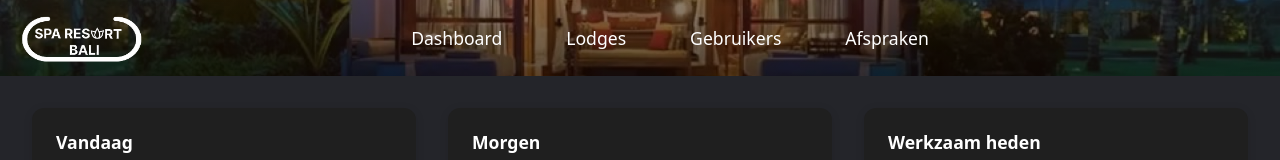
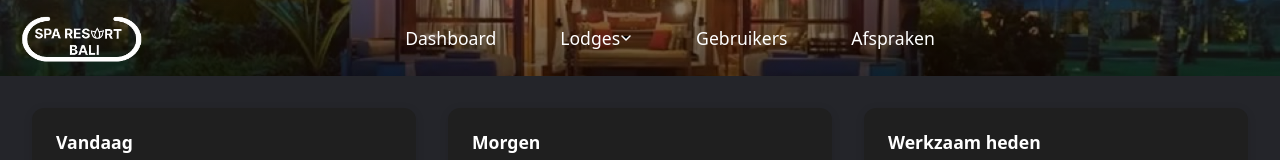
Before and after one commit to S1mpleDimplee/sparesort-frontend, a React (Create React App) app: page /dashboard in a window 1280 px wide. Shown: the top 160 px of the page. Built offline with nearby package versions, Linux system fonts and the light colour scheme.

Commit message:
Refactor NavbarDashboard: implement dropdown navigation for subitems and clean up old styles

```diff
--- a/src/Navbars/Navbardashboard/NavbarDashboard.css
+++ b/src/Navbars/Navbardashboard/NavbarDashboard.css
@@ -1,3 +1,4 @@
+/* Keep your existing navbar-dash styles */
 .navbar-dash {
   background: linear-gradient(#0000001a, rgba(0, 0, 0, 0.4)),
     url("../../media/homeimg.png") center/cover no-repeat;
@@ -29,6 +30,7 @@
   flex: 1 !important;
   justify-content: center !important;
   margin: 0 2rem;
+  position: relative; /* Added for dropdown positioning */
 }
 
 .nav-dash-link {
@@ -40,6 +42,8 @@
   cursor: pointer;
   position: relative;
   transition: all 0.3s ease;
+  display: flex;
+  align-items: center;
 }
 
 .nav-dash-link::after {
@@ -53,7 +57,6 @@
   transition: width 0.3s ease;
 }
 
-
 .nav-dash-link:hover::after,
 .nav-dash-link.active::after {
   width: 100%;
@@ -63,109 +66,4 @@
   color: #ffffff;
 }
 
-.navbar-dash-login-btn {
-  padding: 0.4rem 1.5rem;
-  background: transparent;
-  color: white;
-  margin-top: 1.5vh !important;
-  border: 2px solid #ff9f10;
-  border-radius: 30px;
-  font-size: 1rem;
-  margin-left: 19vw;
-  font-weight: 600;
-  cursor: pointer;
-  transition: all 0.3s ease;
-  white-space: nowrap;
-}
-
-.navbar-dash-login-btn:hover {
-  background: white;
-  color: #2b2b2b;
-  transform: translateY(-2px);
-  box-shadow: 0 4px 15px rgba(255, 255, 255, 0.3);
-}
-
-.navbar-dash-login-btn:active {
-  transform: translateY(0);
-}
-
-
-.nav-dropdown {
-  position: relative;
-  display: inline-block;
-}
-
-.nav-link .nav-arrow {
-  margin-left: 0.5rem;
-  transition: transform 0.3s ease;
-  vertical-align: middle;
-}
-
-.nav-link .nav-arrow.open {
-  transform: rotate(180deg);
-}
-
-.nav-dropdown-menu {
-  position: absolute;
-  left: 180%;
-  transform: translateX(-50%);
-  background: var(--lightcard);
-  border-radius: 12px;
-  border-top-left-radius: 0px;
-  border-bottom-left-radius: 0px;
-  box-shadow: 0 10px 40px rgba(0, 0, 0, 0.4);
-  backdrop-filter: blur(10px);
-  border: 1px solid rgba(255, 255, 255, 0.1);
-  overflow: hidden;
-  color : var(--text);
-  z-index: 1001;
-  min-width: 200px;
-  animation: dropdownFadeIn 0.5s ease-out;
-  margin: 0;
-  width: max-content;
-}
-
-/* .nav-dropdown-menu:not(:hover):not(.nav-item:hover) {
-  animation: dropdownFadeOut 0.3s ease-out forwards;
-} */
-
-.nav-dropdown-item {
-  display: block;
-  padding: 0.7rem 1.5rem;
-  color: var(--text);
-  text-decoration: none;
-  font-size: 1.05rem;
-  font-weight: 500;
-  transition: background 0.3s ease, color 0.3s ease;
-  border-bottom: #575757 1px solid;
-}
-
-.nav-dropdown-item:hover {
-  background: rgba(255, 255, 255, 0.1);
-  color: #ffffff;
-}
-@keyframes dropdownFadeIn {
-  from {
-    opacity: 0;
-    transform: translateX(-50%) translateY(-10px);
-  }
-  to {
-    opacity: 1;
-    transform: translateX(-50%) translateY(0);
-  }
-}
-
-@keyframes dropdownFadeOut {
-  from {
-    opacity: 1;
-    transform: translateX(-50%) translateY(0);
-  }
-  to {
-    opacity: 0;
-    transform: translateX(-50%) translateY(-10px);
-  }
-}
-
-.navbar-nav {
-  position: relative;
-}
+/* Remove all the old .nav-dropdown styles and keep only the new .nav-dash-dropdown styles above */
--- a/src/Navbars/Navbardashboard/NavbarDashboard.js
+++ b/src/Navbars/Navbardashboard/NavbarDashboard.js
@@ -1,9 +1,10 @@
-import React, { useEffect, useState } from 'react';
-import './NavbarDashboard.css';
-import logo from '../../media/logo.png'
-import { useNavigate } from 'react-router-dom';
+import React, { useEffect, useState } from "react";
+import "./NavbarDashboard.css";
+import logo from "../../media/logo.png";
+import { useNavigate } from "react-router-dom";
+
 const NavbarDashboard = () => {
-
+  const [activeDropdown, setActiveDropdown] = useState(null);
   const [role, setRole] = useState(4);
 
   useEffect(() => {
@@ -84,7 +85,7 @@ const NavbarDashboard = () => {
         label: "Rapporten",
         path: "/dashboard/rapporten",
         description: "Business intelligence",
-      }
+      },
     ],
     // Manager (role 4)
     4: [
@@ -99,6 +100,20 @@ const NavbarDashboard = () => {
         label: "Lodges",
         path: "/dashboard/lodges",
         description: "Lodge beheer",
+        subitems: [
+          {
+            id: "alle-lodges",
+            label: "Alle Lodges",
+            path: "/dashboard/lodges/alle",
+            description: "Overzicht van alle lodges",
+          },
+          {
+            id: "nieuwe-lodge",
+            label: "Nieuwe Lodge",
+            path: "/dashboard/lodges/nieuw",
+            description: "Nieuwe lodge toevoegen",
+          },
+        ],
       },
       {
         id: "gebruikers",
@@ -112,31 +127,85 @@ const NavbarDashboard = () => {
         path: "/dashboard/rooster",
         description: "Alle afspraken beheren",
       },
-
-    ]
+    ],
   };
 
+  const handleSubitemClick = (path) => {
+    navigate(path);
+    setActiveDropdown(null);
+  };
 
   return (
-    <header className="navbar-dash">
+    <div className="navbar-dash">
       <div className="navbar-dash-container">
         <div className="navbar-dash-logo">
-          <img src={logo} alt="Logo" className="logo-image" onClick={() => navigate("/")} />
+          <img
+            src={logo}
+            alt="Logo"
+            className="logo-image"
+            onClick={() => navigate("/")}
+          />
         </div>
 
         <nav className="navbar-dash-nav">
-          {menuItems[role] && menuItems[role].map(item => (
-            <a key={item.id} className="nav-dash-link" onClick={() => navigate(item.path)}>{item.label}</a>
+          {menuItems[role] &&
+            menuItems[role].map((item) => (
+              <div key={item.id} className="nav-dash-dropdown">
+                <a
+                  className="nav-dash-link"
+                  onClick={() => navigate(item.path)}
+                  onMouseEnter={() => setActiveDropdown(item.subitems ? item.id : null)}
+                  onMouseLeave={() => setActiveDropdown(null)}
+                >
+                  {item.label}
+                  {item.subitems && (
+                    <svg
+                      className={`nav-dash-arrow ${activeDropdown === item.id ? 'open' : ''}`}
+                      width="12" height="12" viewBox="0 0 12 12"
+                    >
+                      <path
+                        d="M2 4L6 8L10 4"
+                        stroke="currentColor"
+                        strokeWidth="1.5"
+                        strokeLinecap="round"
+                        strokeLinejoin="round"
+                      />
+                    </svg>
+                  )}
+                </a>
 
-
-          ))}
+                {item.subitems && activeDropdown === item.id && (
+                  <div
+                    className="nav-dropdown-menu"
+                    onMouseEnter={() => setActiveDropdown(item.id)}
+                    onMouseLeave={() => setActiveDropdown(null)}
+                  >
+                    {item.subitems.map((subitem) => (
+                      <div
+                        key={subitem.id}
+                        className="nav-dropdown-item"
+                        onClick={() => handleSubitemClick(subitem.path)}
+                      >
+                        <div className="nav-dropdown-content">
+                          <span className="nav-dropdown-label">{subitem.label}</span>
+                          {subitem.description && (
+                            <span className="nav-dropdown-description">{subitem.description}</span>
+                          )}
+                        </div>
+                      </div>
+                    ))}
+                  </div>
+                )}
+              </div>
+            ))}
         </nav>
 
         <div className="navbar-dash-actions">
           {/* <button className="navbar-dash-login-btn" onClick={() => navigate('/inloggen')}>Inloggen</button> */}
         </div>
       </div>
-    </header>
+
+    </div>
   );
 };
 
```
